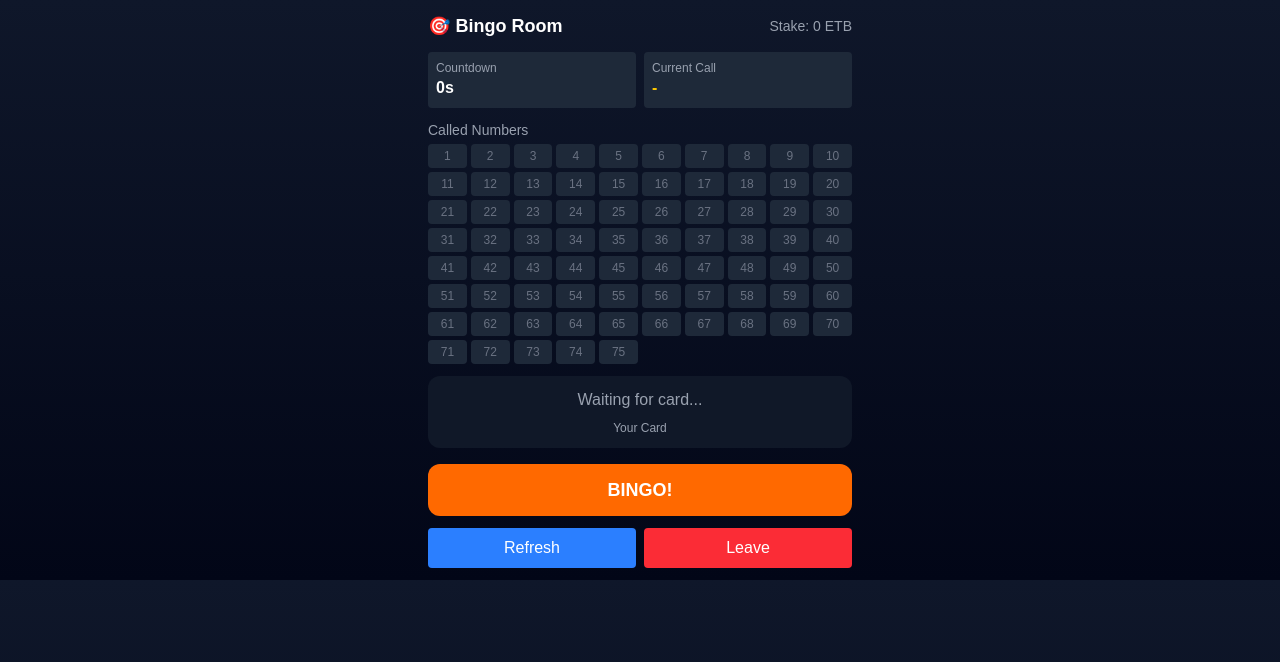
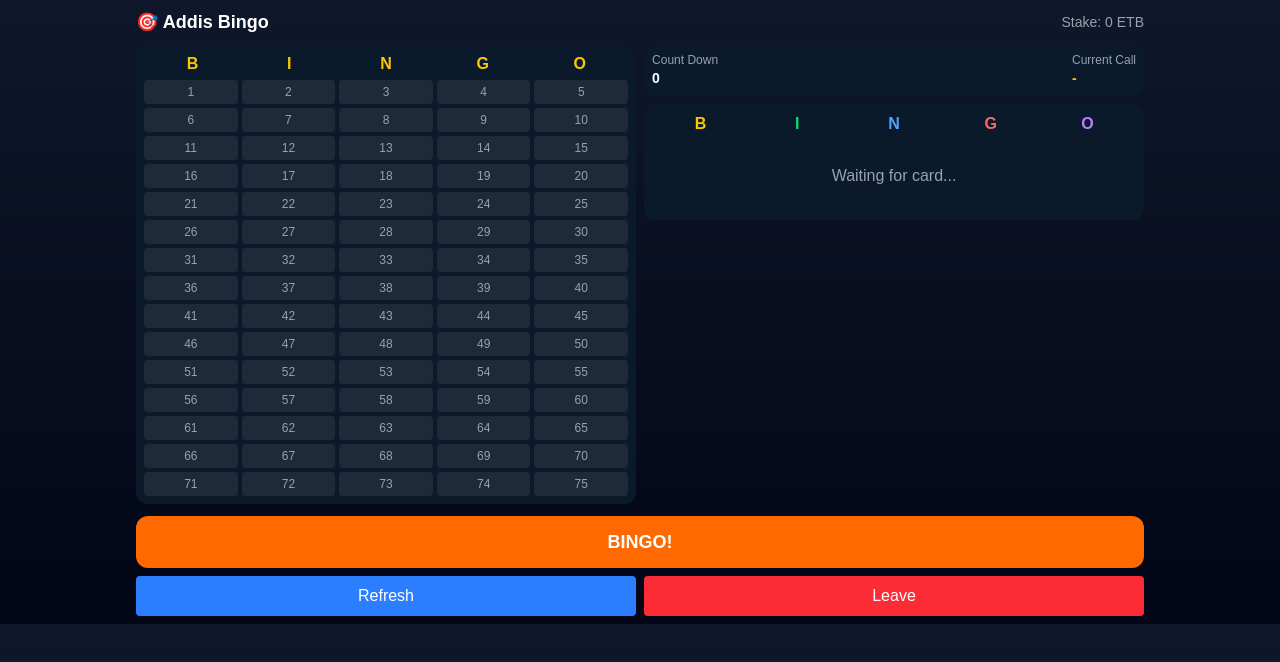
Before and after one commit to bellapacx12/warkafrontend, a Next.js app: page /play in a window 1280 px wide. Shown: the top 662 px of the page. Built offline with nearby package versions, Linux system fonts and the light colour scheme.

Commit message:
sbnssssssssddssdddsddsdd

```diff
--- a/components/GamePlayScreen.tsx
+++ b/components/GamePlayScreen.tsx
@@ -14,54 +14,45 @@ export default function GamePlayScreen() {
   const sendBingo = useGameStore((s) => s.sendBingo);
   const isConnected = useGameStore((s) => s.isConnected);
 
-  // 🔌 CONNECT ONLY IF NOT CONNECTED
   useEffect(() => {
     if (!stake) return;
+    if (!isConnected) connect(stake);
 
-    if (!isConnected) {
-      connect(stake); // ✅ USE REAL STAKE
-    }
-
-    return () => {
-      disconnect();
-    };
+    return () => disconnect();
   }, [stake, isConnected, connect, disconnect]);
 
   const isCalled = (num: number | string) =>
     typeof num === "number" && calledNumbers.includes(num);
 
   return (
-    <div className="p-3 max-w-md mx-auto text-white">
+    <div className="p-2 max-w-5xl mx-auto text-white">
       {/* HEADER */}
-      <div className="flex justify-between items-center mb-3">
-        <p className="font-bold text-lg">🎯 Bingo Room</p>
-        <p className="text-sm text-gray-400">Stake: {stake ?? "-"} ETB</p>
+      <div className="flex justify-between items-center mb-2">
+        <p className="font-bold text-lg">🎯 Addis Bingo</p>
+        <p className="text-sm text-gray-400">Stake: {stake} ETB</p>
       </div>
 
-      {/* TOP STATS */}
-      <div className="grid grid-cols-2 gap-2 mb-3">
-        <div className="bg-gray-800 p-2 rounded">
-          <p className="text-xs text-gray-400">Countdown</p>
-          <p className="font-bold">{countdown}s</p>
+      <div className="flex gap-2">
+        {/* ================= LEFT PANEL ================= */}
+        <div className="w-1/2 bg-[#0b1a2b] p-2 rounded-xl">
+          {/* BINGO HEADER */}
+          <div className="grid grid-cols-5 mb-1 text-center font-bold">
+            {["B", "I", "N", "G", "O"].map((l) => (
+              <div key={l} className="text-yellow-400">
+                {l}
+              </div>
+            ))}
           </div>
 
-        <div className="bg-gray-800 p-2 rounded">
-          <p className="text-xs text-gray-400">Current Call</p>
-          <p className="font-bold text-yellow-400">{currentNumber ?? "-"}</p>
-        </div>
-      </div>
-
-      {/* CALLED NUMBERS */}
-      <div className="mb-3">
-        <p className="text-sm text-gray-400 mb-1">Called Numbers</p>
-        <div className="grid grid-cols-10 gap-1">
+          {/* 1–75 GRID */}
+          <div className="grid grid-cols-5 gap-1">
             {Array.from({ length: 75 }, (_, i) => i + 1).map((n) => (
               <div
                 key={n}
                 className={`text-xs text-center p-1 rounded ${
                   calledNumbers.includes(n)
                     ? "bg-green-500 text-white"
-                  : "bg-gray-800 text-gray-500"
+                    : "bg-gray-800 text-gray-400"
                 }`}
               >
                 {n}
@@ -70,19 +61,59 @@ export default function GamePlayScreen() {
           </div>
         </div>
 
+        {/* ================= RIGHT PANEL ================= */}
+        <div className="w-1/2 flex flex-col gap-2">
+          {/* STATS */}
+          <div className="bg-[#0b1a2b] p-2 rounded-xl">
+            <div className="flex justify-between text-sm">
+              <div>
+                <p className="text-gray-400 text-xs">Count Down</p>
+                <p className="font-bold">{countdown}</p>
+              </div>
+              <div>
+                <p className="text-gray-400 text-xs">Current Call</p>
+                <p className="font-bold text-yellow-400">
+                  {currentNumber ?? "-"}
+                </p>
+              </div>
+            </div>
+          </div>
+
           {/* PLAYER CARD */}
-      <div className="bg-gray-900 p-3 rounded-xl mb-4">
+          <div className="bg-[#0b1a2b] p-2 rounded-xl">
+            {/* HEADER */}
+            <div className="grid grid-cols-5 text-center font-bold mb-1">
+              {["B", "I", "N", "G", "O"].map((l, i) => (
+                <div
+                  key={i}
+                  className={`${
+                    [
+                      "text-yellow-400",
+                      "text-green-400",
+                      "text-blue-400",
+                      "text-red-400",
+                      "text-purple-400",
+                    ][i]
+                  }`}
+                >
+                  {l}
+                </div>
+              ))}
+            </div>
+
             {!card ? (
-          <p className="text-center text-gray-400">Waiting for card...</p>
+              <p className="text-center text-gray-400 py-6">
+                Waiting for card...
+              </p>
             ) : (
-          <div className="grid grid-cols-5 gap-2">
+              <div className="grid grid-cols-5 gap-1">
                 {card.flat().map((cell, i) => {
                   const called = isCalled(cell);
 
                   return (
                     <div
                       key={i}
-                  className={`aspect-square flex items-center justify-center rounded-lg text-sm font-bold ${
+                      className={`aspect-square flex items-center justify-center rounded text-sm font-bold ${
                         cell === "FREE"
                           ? "bg-purple-500"
                           : called
@@ -96,20 +127,20 @@ export default function GamePlayScreen() {
                 })}
               </div>
             )}
-
-        <p className="text-xs text-gray-400 text-center mt-2">Your Card</p>
+          </div>
+        </div>
       </div>
 
-      {/* BINGO BUTTON */}
+      {/* ================= BINGO BUTTON ================= */}
       <button
         onClick={sendBingo}
-        className="w-full bg-orange-500 py-3 rounded-xl font-bold text-lg mb-3 active:scale-95"
+        className="w-full mt-3 bg-orange-500 py-3 rounded-xl font-bold text-lg active:scale-95"
       >
         BINGO!
       </button>
 
-      {/* ACTION BUTTONS */}
-      <div className="flex gap-2">
+      {/* ACTIONS */}
+      <div className="flex gap-2 mt-2">
         <button
           onClick={() => window.location.reload()}
           className="flex-1 bg-blue-500 py-2 rounded"
```
Lines whose indentation alone changed are shown as unchanged.
